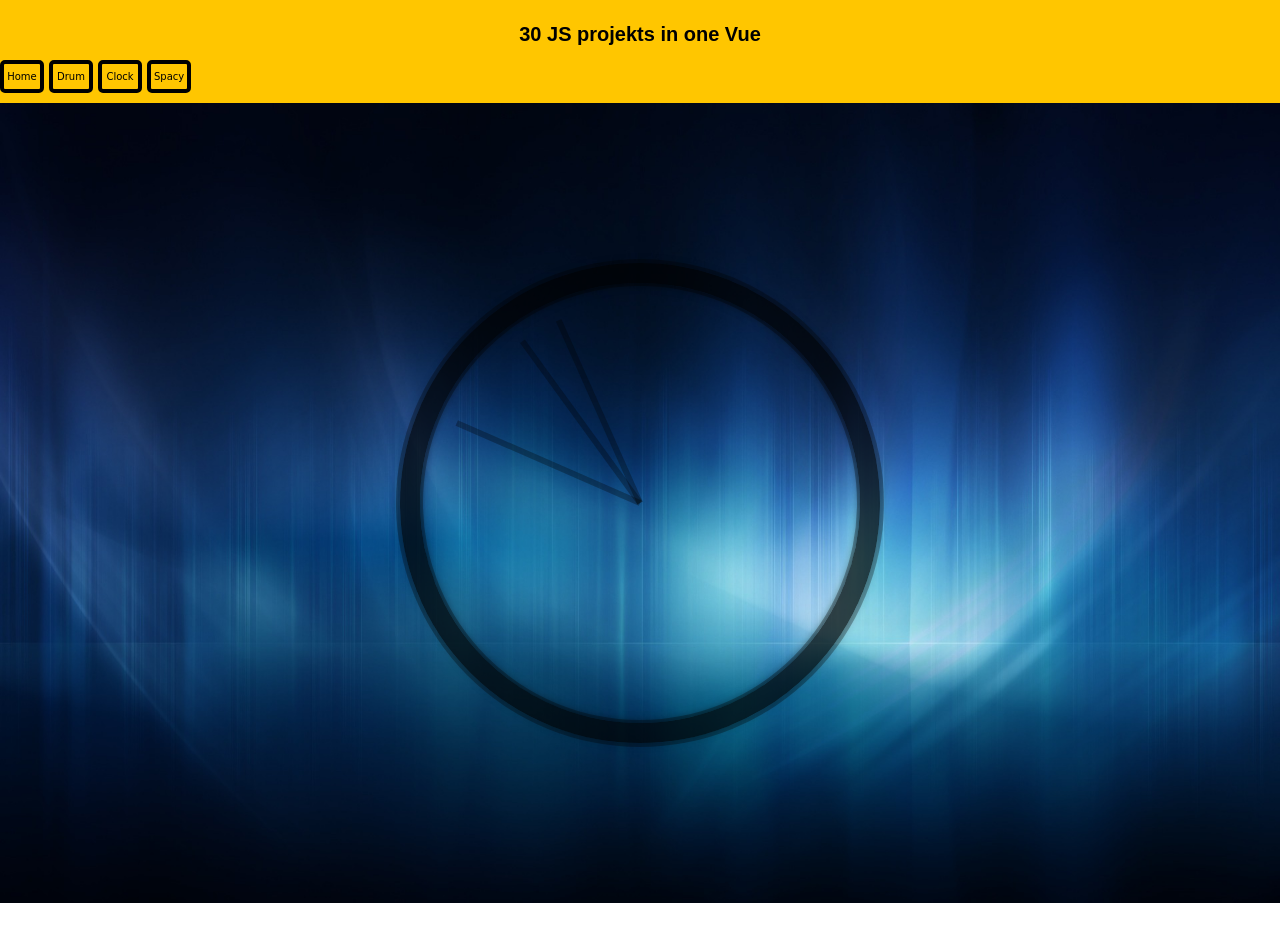
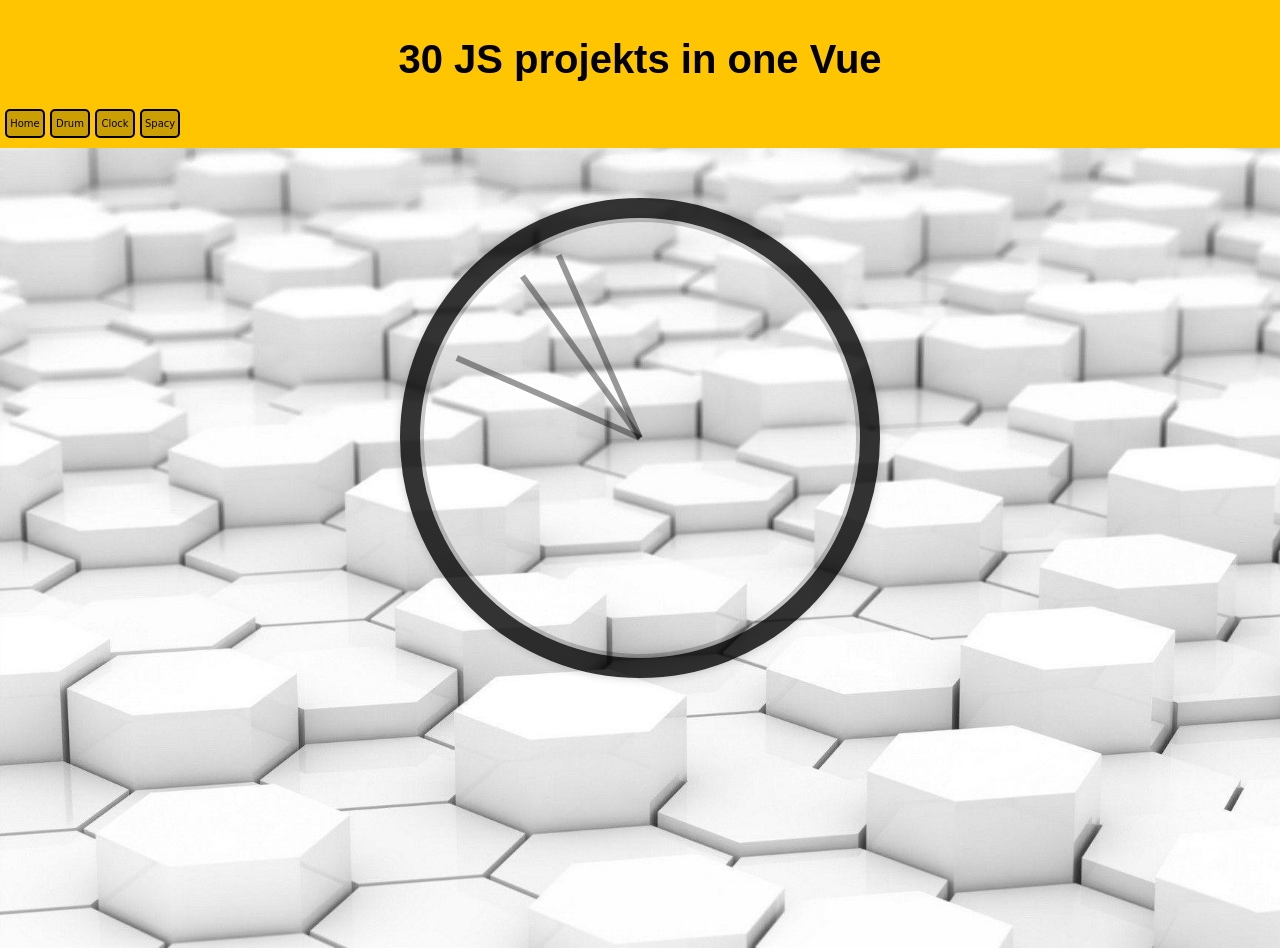
Before and after one commit to Moorgtat/30Js-projekts-in-one-vue, a Vue app: page /Clock in a window 1280 px wide. Before the commit the page ends 903 px from the top, so only its background shows below. Built offline with nearby package versions, Linux system fonts and the light colour scheme.

Commit message:
Proprieté css inopérente dans vue?.

```diff
--- a/src/App.vue
+++ b/src/App.vue
@@ -1,8 +1,11 @@
 <template>
   <div id="app">
     <header>
+
     <div id="navbar">
-      <h1 id="titre-big">30 JS projekts in one Vue</h1>
+        <div id="titre-big">
+        <h1>30 JS projekts in one Vue</h1>
+        </div>
         <div id="navitem-container">
         <div class="navitem">
         <a class="perso-a" href="/">Home</a>
@@ -14,7 +17,7 @@
           <a class="perso-a" href="/Clock">Clock</a>
         </div>
         <div class="navitem">
-          <a class="perso-a" href="/Spacing">Spacy</a>
+          <a class="perso-a" href="/Spacy">Spacy</a>
         </div>
     </div>
     </div>
@@ -34,10 +37,9 @@ export default {
 <style>
   body,html {
     font-size: 10px;
-      background-size: cover;
+    font-family: "Comic Sans MS" , sans-serif;
+    padding: 0;
     margin: 0;
-      padding: 0;
-      font-family: "Comic Sans MS" , sans-serif;
   }
   #navbar{
     text-align: center;
@@ -52,12 +54,14 @@ export default {
   #navitem-container{
     display: flex;
     flex-direction: row;
+    flex-wrap: wrap;
     justify-content: flex-start;
   }
   .navitem{
-    border: .4rem solid black;
+    background-color: rgba(0,0,0,0.2);
+    border: .2rem solid black;
     border-radius: .5rem;
-    margin-right: 0.5rem;
+    margin: 0 0 0 0.5rem;
     font-size: 1rem;
     padding: 0.7rem .3rem;
     width: 3rem;
--- a/src/components/Clock.vue
+++ b/src/components/Clock.vue
@@ -50,26 +50,16 @@
     background-size: cover;
     min-height: 100vh;
     display: flex;
-    flex: 1;
-    align-items: center;
-    justify-content: center;
-    font-family: 'helvetica neue', serif;
-    text-align: center;
-    font-size: 2rem;
+    align-items: flex-start;
 }
 .clock {
     width: 40rem;
     height: 40rem;
-    border: 20px solid rgba(0,0,0,0.7);
+    border: 20px solid rgba(0,0,0,0.8);
     border-radius: 50%;
     margin: 50px auto;
-    position: relative;
     padding: 2rem;
-    box-shadow:
-            0 0 0 4px rgba(0,0,0,0.3),
-            inset 0 0 0 3px rgba(0,0,0,0.3),
-            inset 0 0 10px rgba(0,0,0,0.6),
-            0 0 10px rgba(0,0,0,0.3);
+    box-shadow: inset 0 0 0 4px rgba(0,0,0,0.2), 0 0 10px rgba(0,0,0,0.2);
 }
 .clock-face {
     position: relative;
@@ -80,7 +70,7 @@
 .hand {
     width: 50%;
     height: 6px;
-    background: rgba(0,0,0,0.3);
+    background: rgba(0,0,0,0.4);
     position: absolute;
     top: 50%;
     transform-origin: 100%;
--- a/src/components/Drum.vue
+++ b/src/components/Drum.vue
@@ -78,20 +78,19 @@
 </script>
 
 <style scoped>
-
     #drum-container{
+        margin: 0;
         background-image: url("../assets/drum/fond-drum.jpg");
         background-size: cover;
     }
-
     .keys {
         display: flex;
         flex: 1;
         min-height: 100vh;
-        align-items: center;
+        padding-top: 200px;
+        align-items: flex-start;
         justify-content: center;
     }
-
     .key {
         border: .4rem solid black;
         border-radius: .5rem;
@@ -105,23 +104,19 @@
         background: rgba(0,0,0,0.4);
         text-shadow: 0 0 .5rem black;
     }
-
     .playing {
         transform: scale(1.1);
         border-color: #ffc600;
         box-shadow: 0 0 1rem #ffc600;
     }
-
     kbd {
         display: block;
         font-size: 4rem;
     }
-
     .sound {
         font-size: 1.2rem;
         text-transform: uppercase;
         letter-spacing: .1rem;
         color: #ffc600;
     }
-
 </style>
--- a/src/components/Spacy.vue
+++ b/src/components/Spacy.vue
@@ -1,6 +1,19 @@
 <template>
     <div id="spacy-container">
+        <h2>Update CSS Variables with <span class='hl'>JS</span></h2>
 
+        <div class="controls">
+            <label for="spacing">Spacing:</label>
+            <input id="spacing" type="range" name="spacing" min="10" max="200" value="10" data-sizing="px">
+
+            <label for="blur">Blur:</label>
+            <input id="blur" type="range" name="blur" min="0" max="25" value="10" data-sizing="px">
+
+            <label for="base">Base Color</label>
+            <input id="base" type="color" name="base" value="#ffc600">
+        </div>
+
+        <img src="https://source.unsplash.com/7bwQXzbF6KE/800x500">
     </div>
 </template>
 
@@ -11,7 +24,33 @@
 </script>
 
 <style scoped>
+:root {
+    --base: black;
+    --spacing: 100px;
+    --blur: 10px;
+}
+img{
+    padding: var(--spacing);
+    background: var(--base);
+    filter: blur(var(--blur));
+}
+h2{
+    color: var(--base);
+}
 #spacy-container{
-    margin: 0;
+    padding-top: 20px;
+    padding-bottom: 150px;
+    text-align: center;
+    background: #193549;
+    color: white;
+    font-family: 'helvetica neue', sans-serif;
+    font-weight: 100;
+    font-size: 50px;
+}
+.controls {
+    margin-bottom: 50px;
+}
+input {
+    width:100px;
 }
 </style>
```
Also changed, not shown: src/assets/clock/fond-clock.jpg. Lines whose indentation alone changed are shown as unchanged.
